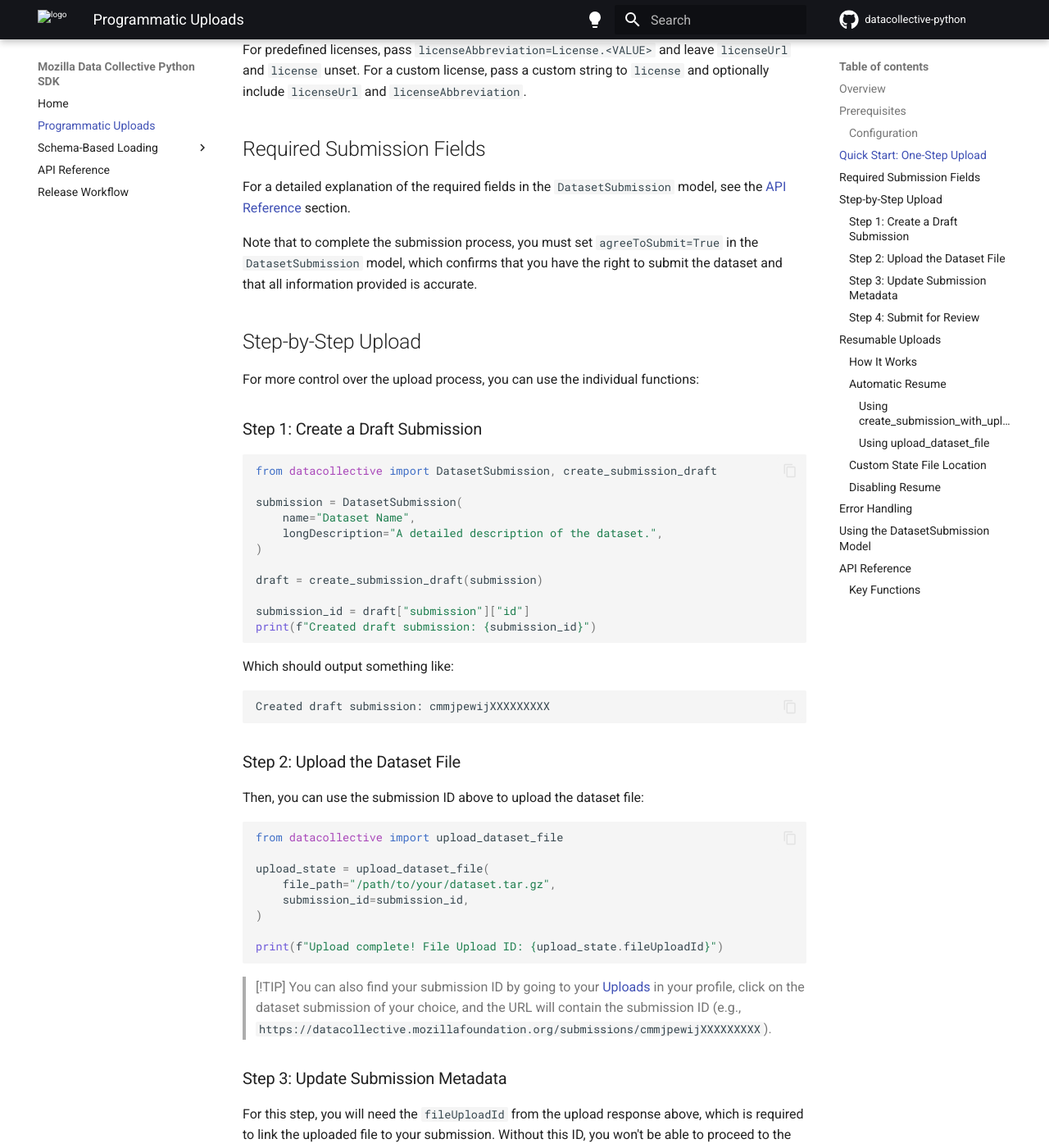
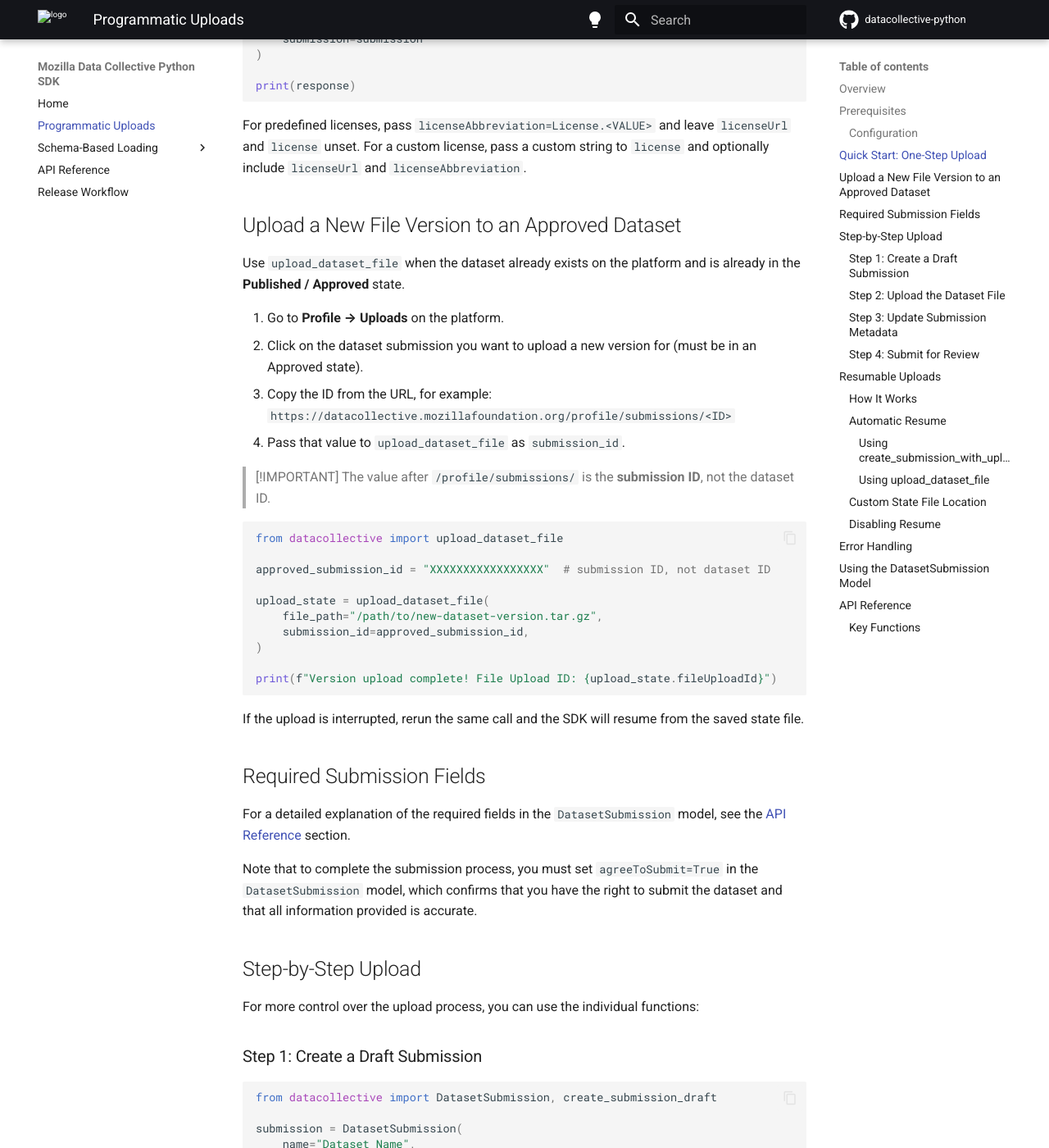
Before and after one commit to Mozilla-Data-Collective/datacollective-python, an MkDocs documentation site: the page built from docs/upload.md, in a window 1280 px wide and 1400 px high, scrolled down 2039 px. Shown: the whole window at 82% size. Built offline with MkDocs 1.6.1 and Material for MkDocs 9.7.7, drawn with Linux system fonts in a browser that asks for light colours; comment, search, counter and statistics services are not loaded; some of the changed text lies outside the part shown.

Commit message:
Add documentation for versioning (#88)
* Update docstrings to clarify versioning

* Add tests for versioning

* Add demo for versioning

* Add docs for versioning

* Fix test

````diff
--- a/docs/upload.md
+++ b/docs/upload.md
@@ -10,6 +10,8 @@ The SDK provides a complete workflow for uploading datasets:
 2. **Upload the dataset file** - Upload your archive using resumable multipart uploads
 3. **Update submission metadata** - Add required metadata fields to the submission
 4. **Submit for review** - Finalize the submission for review
+
+Additionally, the functionality of uploading a dataset file can be used independently to upload a new archive version to an already approved and published dataset submission. Check the [Upload a New File Version to an Approved Dataset](#upload-a-new-file-version-to-an-approved-dataset) section for more details.
 
 The SDK also supports **resumable uploads**, meaning if an upload is interrupted (network error, system shutdown, etc.), you can resume from where it left off.
 
@@ -87,6 +89,34 @@ print(response)
 ```
 
 For predefined licenses, pass `licenseAbbreviation=License.<VALUE>` and leave `licenseUrl` and `license` unset. For a custom license, pass a custom string to `license` and optionally include `licenseUrl` and `licenseAbbreviation`.
+
+## Upload a New File Version to an Approved Dataset
+
+Use `upload_dataset_file` when the dataset already exists on the platform and is already in the **Published / Approved** state.
+
+1. Go to **Profile → Uploads** on the platform.
+2. Click on the dataset submission you want to upload a new version for (must be in an Approved state).
+3. Copy the ID from the URL, for example:
+   `https://datacollective.mozillafoundation.org/profile/submissions/<ID>`
+4. Pass that value to `upload_dataset_file` as `submission_id`.
+
+> [!IMPORTANT]
+> The value after `/profile/submissions/` is the **submission ID**, not the dataset ID.
+
+```python
+from datacollective import upload_dataset_file
+
+approved_submission_id = "XXXXXXXXXXXXXXXXX"  # submission ID, not dataset ID
+
+upload_state = upload_dataset_file(
+    file_path="/path/to/new-dataset-version.tar.gz",
+    submission_id=approved_submission_id,
+)
+
+print(f"Version upload complete! File Upload ID: {upload_state.fileUploadId}")
+```
+
+If the upload is interrupted, rerun the same call and the SDK will resume from the saved state file.
 
 ## Required Submission Fields
 
````
Also changed, not shown: README.md (+3 -0 lines), docs/demo_update_file_version.py (added, +13 -0 lines), docs/index.md (+3 -0 lines), 2 other files.
